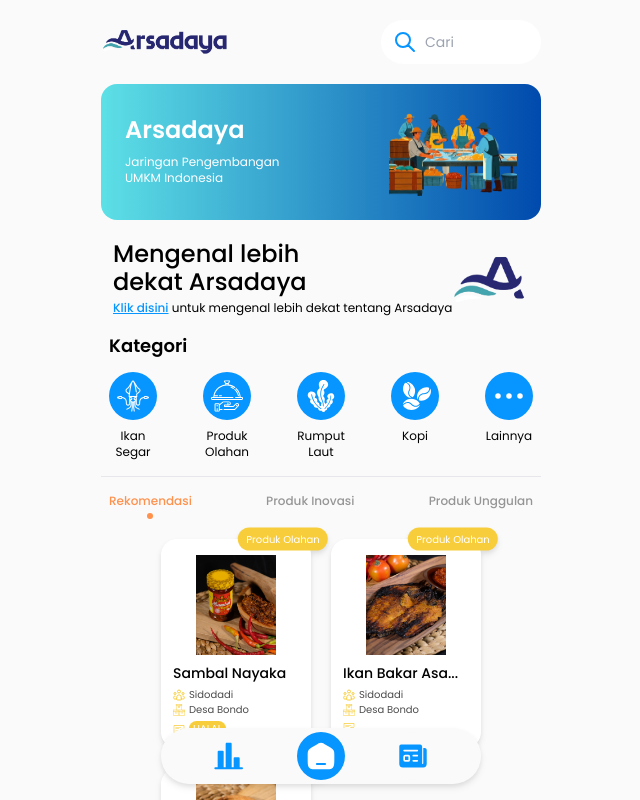
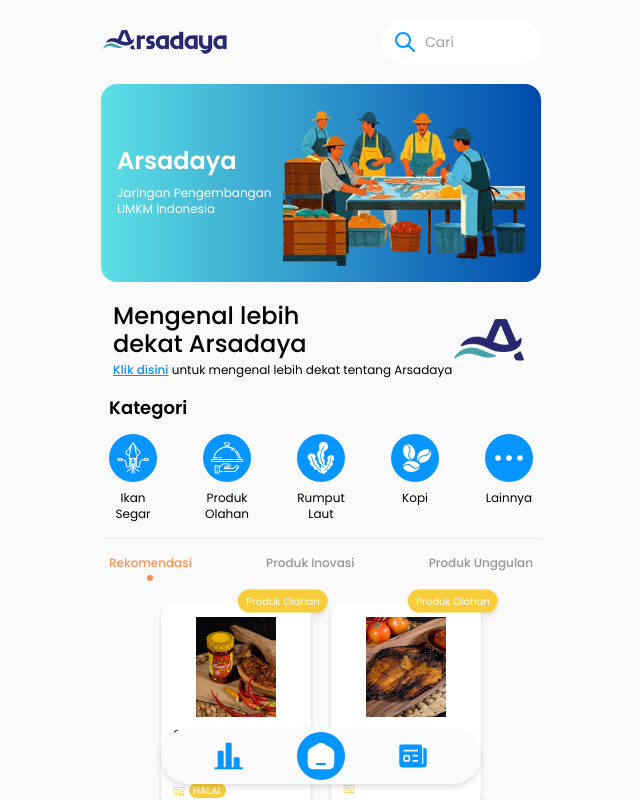
Before and after one commit to raysvarga/kadaya-internasional, a React (Vite) app: page / in a window 1280 px wide. Shown: the top 800 px of the page, without its empty margins (319-959 px from the left). Built offline with nearby package versions, Linux system fonts and the light colour scheme.

Commit message:
update banner

```diff
--- a/src/components/atoms/BannerGradient.jsx
+++ b/src/components/atoms/BannerGradient.jsx
@@ -3,7 +3,7 @@ import arsadaya from "../../assets/img/arsadaya-umkm.png";
 
 const BannerGradient = () => {
   return (
-    <div className="mt-5 bg-gradient-to-r from-[#5de0e6] to-[#004aad] rounded-2xl text-white py-6 ps-6 flex items-center justify-between">
+    <div className="mt-5 bg-gradient-to-r from-[#5de0e6] to-[#004aad] rounded-2xl text-white py-4 px-4 flex gap-3 items-center">
       <div className="shrink-0">
         <h3 className="text-2xl font-semibold leading-none">Arsadaya</h3>
         <p className="text-xs mt-3">
@@ -11,7 +11,7 @@ const BannerGradient = () => {
         </p>
       </div>
       <div>
-        <img src={arsadaya} alt="" className="w-32 mr-6" />
+        <img src={arsadaya} alt="" />
       </div>
     </div>
   );
```
